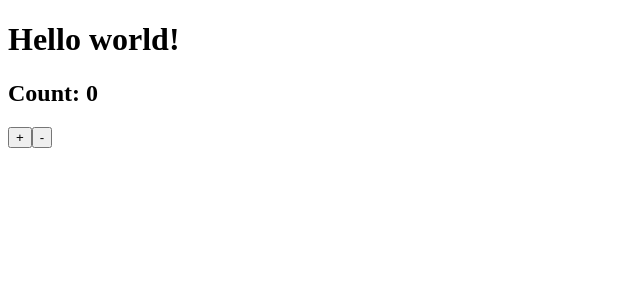
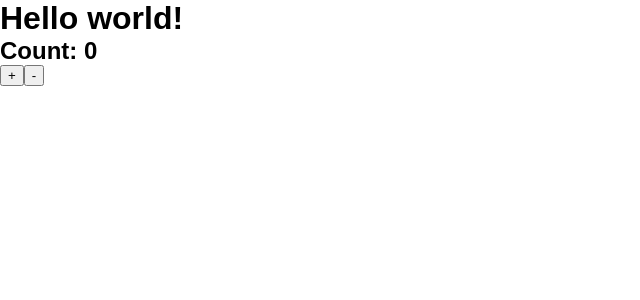
Before and after one commit to natschoman/react-boilerplate, a React app: page / in a window 1280 px wide. Shown: the top 300 px of the page, without its empty margins (0-640 px from the left). Built offline with nearby package versions, Linux system fonts and the light colour scheme.

Commit message:
add css and style loader

```diff
--- a/package.json
+++ b/package.json
@@ -26,7 +26,9 @@
     "@babel/preset-env": "^7.6.2",
     "@babel/preset-react": "^7.0.0",
     "babel-loader": "^8.0.6",
+    "css-loader": "^3.2.0",
     "html-webpack-plugin": "^3.2.0",
+    "style-loader": "^1.0.0",
     "webpack": "^4.41.0",
     "webpack-cli": "^3.3.9",
     "webpack-dev-server": "^3.8.1",
--- a/src/index.js
+++ b/src/index.js
@@ -1,5 +1,6 @@
 import React from 'react';
 import ReactDOM from 'react-dom';
 import App from './App';
+import './styles.css';
 
 ReactDOM.render(<App/>, document.getElementById("app"));
--- /dev/null
+++ b/src/styles.css
@@ -0,0 +1,23 @@
+html {
+  box-sizing: border-box;
+  font-size: 16px;
+  font-family: sans-serif;
+}
+
+*, *:before, *:after {
+  box-sizing: inherit;
+}
+
+body, h1, h2, h3, h4, h5, h6, p, ol, ul {
+  margin: 0;
+  padding: 0;
+}
+
+ol, ul {
+  list-style: none;
+}
+
+img {
+  max-width: 100%;
+  height: auto;
+}
--- a/webpack.config.base.js
+++ b/webpack.config.base.js
@@ -17,6 +17,11 @@
           presets: ['@babel/preset-env', '@babel/preset-react'],
           plugins: ['@babel/plugin-proposal-class-properties']
         }
+      },
+      {
+        test: /\.css$/,
+        use: ['style-loader', 'css-loader'],
+        exclude: /node_modules/
       }
     ]
   },
```
Also changed, not shown: 1 other file (tests, documents, lock files or other folders).
